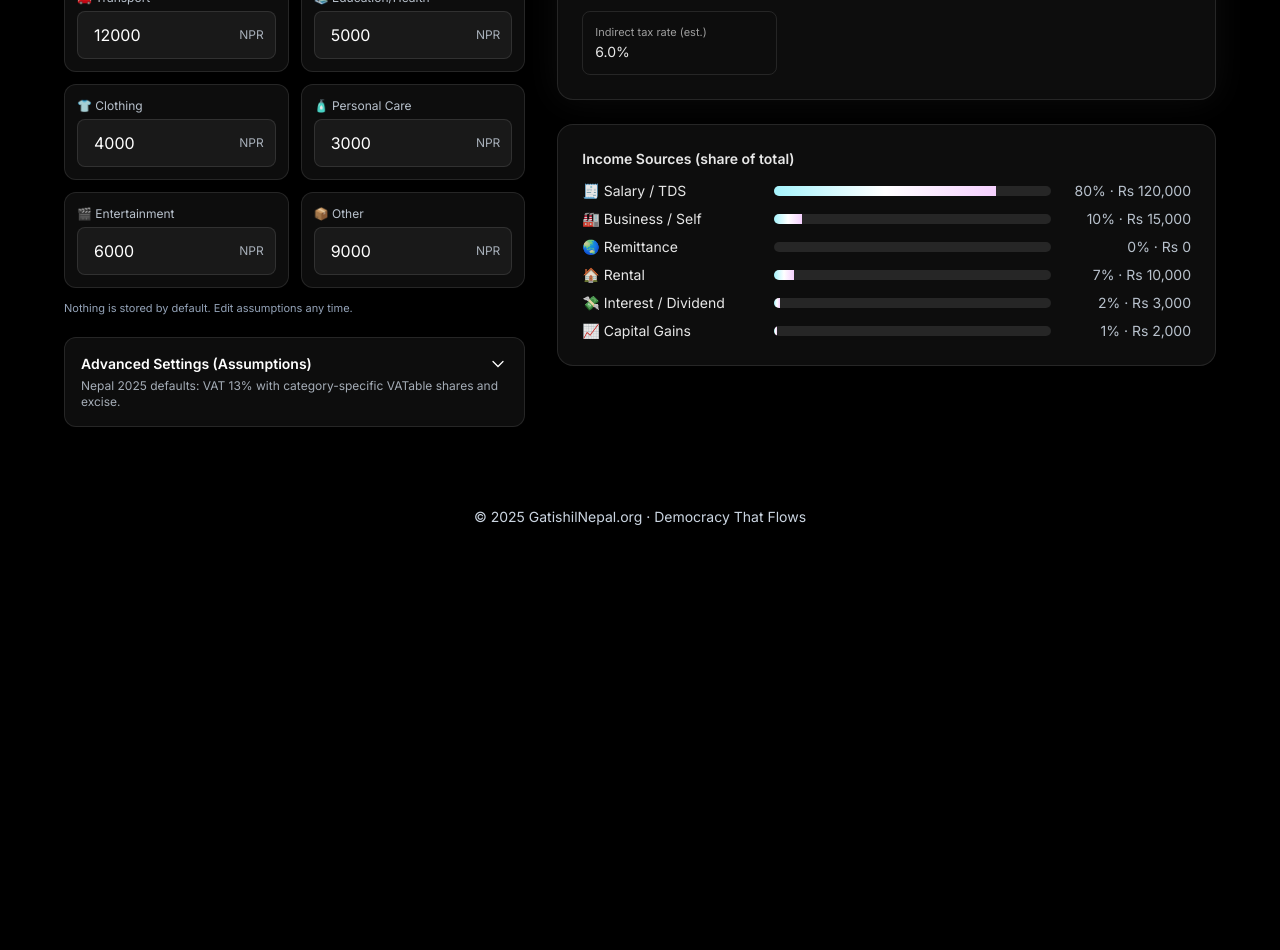
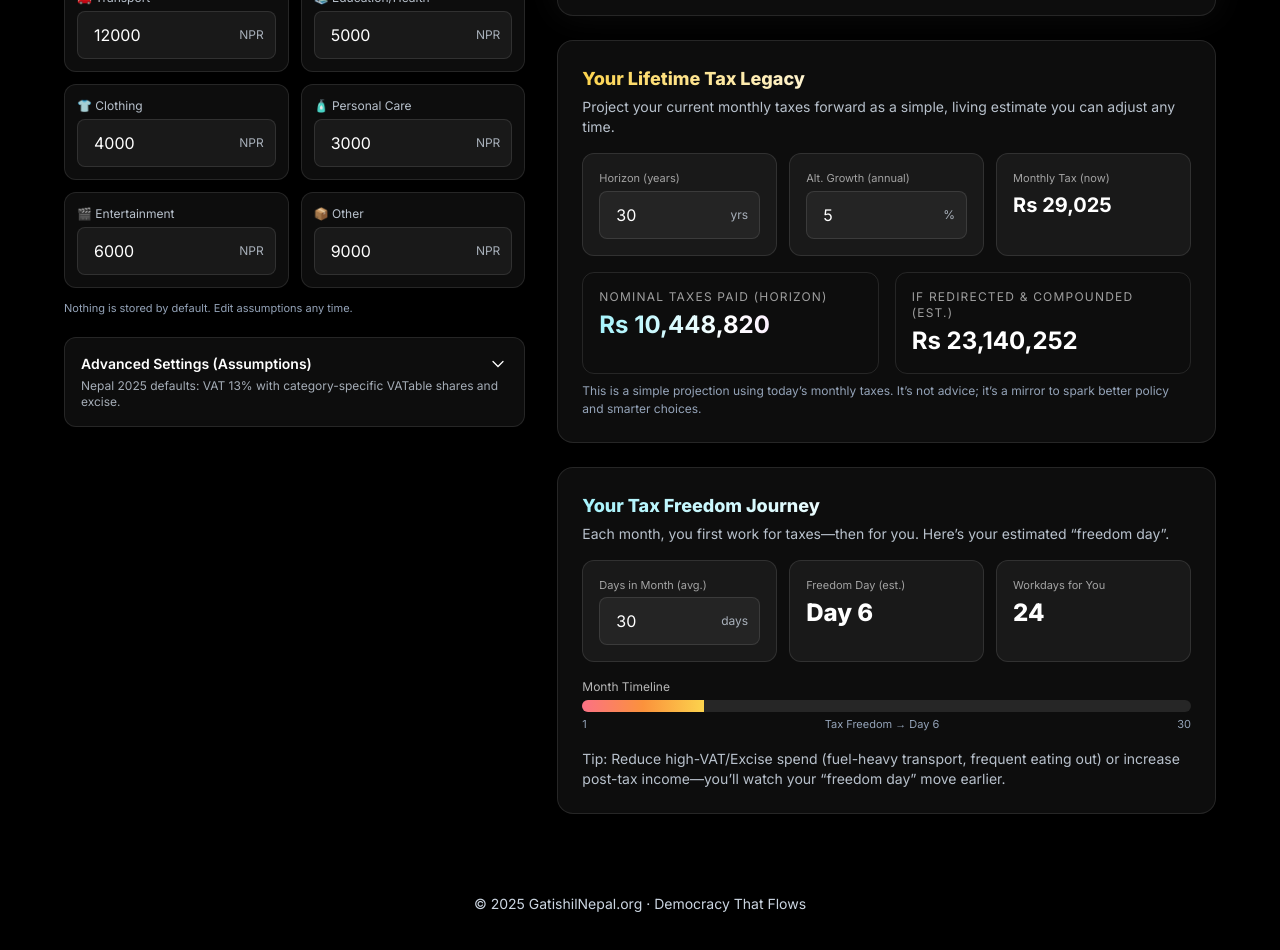
Before and after one commit to Zenslim/Gatishil, a Next.js app: page /tax/calculator in a window 1280 px wide. Shown: the part 1080-2030 px from the top of the page. Before the commit the page ends 1647 px from the top, so only its background shows below. Built offline with nearby package versions, Linux system fonts and the light colour scheme.

Commit message:
Update Chrome.tsx

```diff
--- a/app/tax/calculator/Chrome.tsx
+++ b/app/tax/calculator/Chrome.tsx
@@ -121,21 +121,30 @@ const SETTINGS = {
 export default function ChromeCalculator() {
   const mounted = useMounted();
 
-  // NEW: 6 income sources drive total income
+  // 6 income sources drive total income
   const [incomeMap, setIncomeMap] = useState<Record<IncomeKey, number>>(DEFAULT_INCOME);
   const income = useMemo(
     () => Object.values(incomeMap).reduce((a, v) => a + (v || 0), 0),
     [incomeMap]
   );
 
-  // Direct tax (visible pay-slip/self-assessed)
+  // Direct (visible) monthly tax
   const [directTax, setDirectTax] = useState(20000);
 
   // Spending
   const [spend, setSpend] = useState<Record<CatKey, number>>(DEFAULT_SPEND);
   const [showAdvanced, setShowAdvanced] = useState(false);
 
-  const { hiddenTax, breakdown, totalSpending, effectiveRate, low, high } = useMemo(() => {
+  // Lifetime + Journey controls
+  const [years, setYears] = useState<number>(30);        // horizon for legacy
+  const [growth, setGrowth] = useState<number>(5);       // % annual compounding alt use
+  const [monthDays, setMonthDays] = useState<number>(30);// average month length for journey
+
+  const {
+    hiddenTax, breakdown, totalSpending, effectiveRate, low, high,
+    monthlyTax, legacyNominal, legacyAltWealth, taxFreedomDay
+  } = useMemo(() => {
+    // hidden monthly tax from spend
     let hidden = 0;
     const b: Record<CatKey, { amount: number; pctOfIncome: number }> = {} as any;
 
@@ -148,9 +157,25 @@ export default function ChromeCalculator() {
       b[key] = { amount: sum, pctOfIncome: income ? (sum / income) * 100 : 0 };
     }
 
-    const totalTax = directTax + hidden;
+    const monthlyVisible = directTax;
+    const monthlyHidden  = hidden;
+    const monthlyTotal   = monthlyVisible + monthlyHidden;
+
+    const totalTax = monthlyTotal;
     const eff = income ? (totalTax / income) * 100 : 0;
     const unc = eff * SETTINGS.uncertainty;
+
+    // Lifetime legacy (simple): nominal = monthlyTotal * 12 * years
+    const legacyNominal = monthlyTotal * 12 * years;
+
+    // Alternative wealth if redirected & compounded annually at growth%
+    const r = Math.max(0, growth) / 100;
+    const yearly = monthlyTotal * 12;
+    const legacyAltWealth = r > 0 ? yearly * ((Math.pow(1 + r, years) - 1) / r) : yearly * years;
+
+    // Tax Freedom Journey: day of month spent covering taxes
+    const taxRate = income ? totalTax / income : 0; // monthly
+    const day = Math.min(monthDays, Math.max(1, Math.round(taxRate * monthDays)));
 
     return {
       hiddenTax: hidden,
@@ -159,8 +184,12 @@ export default function ChromeCalculator() {
       effectiveRate: eff,
       low: eff - unc,
       high: eff + unc,
+      monthlyTax: monthlyTotal,
+      legacyNominal,
+      legacyAltWealth,
+      taxFreedomDay: day,
     };
-  }, [income, directTax, spend]);
+  }, [income, directTax, spend, years, growth, monthDays]);
 
   return (
     <main className="relative min-h-screen bg-black text-white">
@@ -188,6 +217,8 @@ export default function ChromeCalculator() {
           <nav className="hidden md:flex gap-6 items-center text-sm text-slate-300">
             <a className="hover:text-white" href="/tax">Intro</a>
             <a className="hover:text-white" href="#advanced">Advanced</a>
+            <a className="hover:text-white" href="#legacy">Legacy</a>
+            <a className="hover:text-white" href="#journey">Journey</a>
           </nav>
           <div className="hidden md:flex items-center gap-2">
             <a href="/login" className="px-3 py-2 border border-white/10 rounded-lg text-xs hover:bg-white/5 transition">Login</a>
@@ -314,8 +345,8 @@ export default function ChromeCalculator() {
             transition={{ duration: 0.6, delay: 0.05 }}
             className="lg:col-span-7"
           >
+            {/* headline block */}
             <div className="rounded-2xl border border-white/10 bg-white/5 backdrop-blur-xl p-6 shadow-[0_0_35px_rgba(255,255,255,0.05)]">
-              {/* headline */}
               <div className="text-center">
                 <div className="text-5xl sm:text-6xl font-extrabold bg-clip-text text-transparent bg-gradient-to-r from-amber-300 via-white to-fuchsia-300">
                   {effectiveRate.toFixed(1)}%
@@ -324,10 +355,15 @@ export default function ChromeCalculator() {
                 <div className="text-xs text-slate-400 mt-1">Range: {low.toFixed(1)}% – {high.toFixed(1)}%</div>
               </div>
 
-              {/* stats */}
               <div className="mt-5 grid grid-cols-1 sm:grid-cols-2 gap-4">
-                <Stat title="Visible Tax" value={`Rs ${formatRs(directTax)}`} />
-                <Stat title="Hidden Tax (est.)" value={`Rs ${formatRs(hiddenTax)}`} highlight />
+                <Stat title="Visible Tax (monthly)" value={`Rs ${formatRs(directTax)}`} />
+                <Stat title="Hidden Tax (monthly est.)" value={`Rs ${formatRs(hiddenTax)}`} highlight />
+              </div>
+
+              <div className="mt-4 grid grid-cols-3 gap-3 text-xs text-slate-300/80">
+                <Fact label="Total Monthly Income" value={`Rs ${formatRs(income)}`} />
+                <Fact label="Total Monthly Spend (est.)" value={`Rs ${formatRs(totalSpending)}`} />
+                <Fact label="Total Monthly Tax (est.)" value={`Rs ${formatRs(monthlyTax)}`} />
               </div>
 
               {/* heatmap */}
@@ -343,41 +379,103 @@ export default function ChromeCalculator() {
                   {microText({ effectiveRate, directTax, hiddenTax })}
                 </div>
               </div>
+            </div>
 
-              {/* footer facts */}
-              <div className="mt-6 grid grid-cols-2 sm:grid-cols-3 gap-3 text-xs text-slate-300/80">
-                <Fact label="Total Monthly Income" value={`Rs ${formatRs(income)}`} />
-                <Fact label="Total Monthly Spend (est.)" value={`Rs ${formatRs(totalSpending)}`} />
-                <Fact label="Direct tax rate" value={`${income ? ((directTax / income) * 100).toFixed(1) : '0.0'}%`} />
-                <Fact label="Indirect tax rate (est.)" value={`${income ? ((hiddenTax / income) * 100).toFixed(1) : '0.0'}%`} />
+            {/* Lifetime Tax Legacy */}
+            <div id="legacy" className="mt-6 rounded-2xl border border-white/10 bg-white/5 p-6">
+              <h3 className="text-lg font-extrabold bg-clip-text text-transparent bg-gradient-to-r from-amber-300 via-white to-fuchsia-300">
+                Your Lifetime Tax Legacy
+              </h3>
+              <p className="text-slate-300/90 text-sm mt-1">
+                Project your current monthly taxes forward as a simple, living estimate you can adjust any time.
+              </p>
+
+              <div className="mt-4 grid grid-cols-1 sm:grid-cols-3 gap-3">
+                <LabeledNumber
+                  label="Horizon (years)"
+                  value={years}
+                  onChange={setYears}
+                  right="yrs"
+                />
+                <LabeledNumber
+                  label="Alt. Growth (annual)"
+                  value={growth}
+                  onChange={setGrowth}
+                  right="%"
+                />
+                <div className="rounded-xl border border-white/10 bg-white/5 p-4">
+                  <div className="text-[11px] text-white/60">Monthly Tax (now)</div>
+                  <div className="mt-1 text-xl font-bold">Rs {formatRs(monthlyTax)}</div>
                 </div>
               </div>
 
-            {/* income share bars */}
-            <div className="mt-6 rounded-2xl border border-white/10 bg-white/5 p-6">
-              <h3 className="text-sm font-semibold text-white/90 mb-3">Income Sources (share of total)</h3>
-              <div className="space-y-2">
-                {INCOME_SOURCES.map(({ key, label }) => {
-                  const v = incomeMap[key] || 0;
-                  const pct = income ? Math.round((v / income) * 100) : 0;
-                  return (
-                    <div key={key} className="flex items-center gap-3">
-                      <div className="min-w-[180px] text-sm text-white/90">{label}</div>
-                      <div className="flex-1 h-2.5 rounded-full bg-white/10 overflow-hidden">
+              <div className="mt-4 grid grid-cols-1 sm:grid-cols-2 gap-4">
+                <Stat
+                  title="Nominal Taxes Paid (Horizon)"
+                  value={`Rs ${formatRs(legacyNominal)}`}
+                  highlight
+                />
+                <Stat
+                  title="If Redirected & Compounded (est.)"
+                  value={`Rs ${formatRs(legacyAltWealth)}`}
+                />
+              </div>
+
+              <p className="text-[12px] text-slate-400 mt-2">
+                This is a simple projection using today’s monthly taxes. It’s not advice; it’s a mirror to
+                spark better policy and smarter choices.
+              </p>
+            </div>
+
+            {/* Tax Freedom Journey */}
+            <div id="journey" className="mt-6 rounded-2xl border border-white/10 bg-white/5 p-6">
+              <h3 className="text-lg font-extrabold bg-clip-text text-transparent bg-gradient-to-r from-cyan-200 via-white to-fuchsia-200">
+                Your Tax Freedom Journey
+              </h3>
+              <p className="text-slate-300/90 text-sm mt-1">
+                Each month, you first work for taxes—then for you. Here’s your estimated “freedom day”.
+              </p>
+
+              <div className="mt-4 grid grid-cols-1 sm:grid-cols-3 gap-3">
+                <LabeledNumber
+                  label="Days in Month (avg.)"
+                  value={monthDays}
+                  onChange={setMonthDays}
+                  right="days"
+                />
+                <div className="rounded-xl border border-white/10 bg-white/5 p-4">
+                  <div className="text-[11px] text-white/60">Freedom Day (est.)</div>
+                  <div className="mt-1 text-2xl font-extrabold">Day {taxFreedomDay}</div>
+                </div>
+                <div className="rounded-xl border border-white/10 bg-white/5 p-4">
+                  <div className="text-[11px] text-white/60">Workdays for You</div>
+                  <div className="mt-1 text-2xl font-extrabold">
+                    {Math.max(0, monthDays - taxFreedomDay)}
+                  </div>
+                </div>
+              </div>
+
+              <div className="mt-4">
+                <div className="text-[12px] text-white/70 mb-1">Month Timeline</div>
+                <div className="h-3 w-full rounded-full bg-white/10 overflow-hidden">
                   <motion.div
                     initial={{ width: 0 }}
-                          whileInView={{ width: `${pct}%` }}
+                    whileInView={{ width: `${(taxFreedomDay / monthDays) * 100}%` }}
                     viewport={{ once: true }}
-                          transition={{ duration: 0.8, ease: 'easeOut' }}
-                          className="h-full bg-gradient-to-r from-cyan-200 via-white to-fuchsia-200"
+                    transition={{ duration: 1, ease: 'easeOut' }}
+                    className="h-full bg-gradient-to-r from-rose-400 via-orange-400 to-amber-300"
                   />
                 </div>
-                      <div className="w-32 text-right text-sm text-slate-300/90">
-                        {pct}% · Rs {formatRs(v)}
+                <div className="flex justify-between text-[11px] text-slate-400 mt-1">
+                  <span>1</span>
+                  <span>Tax Freedom → Day {taxFreedomDay}</span>
+                  <span>{monthDays}</span>
                 </div>
               </div>
-                  );
-                })}
+
+              <div className="mt-4 text-sm text-slate-300/90">
+                Tip: Reduce high-VAT/Excise spend (fuel-heavy transport, frequent eating out) or increase
+                post-tax income—you’ll watch your “freedom day” move earlier.
               </div>
             </div>
           </motion.div>
@@ -413,6 +511,21 @@ function Field({
         {suffix ? <span className="text-slate-300/80">{suffix}</span> : null}
       </div>
       <NumberInput value={value} onChange={onChange} placeholder="0" right="NPR" />
+    </div>
+  );
+}
+
+function LabeledNumber({
+  label, value, onChange, right,
+}: {
+  label: string; value: number; onChange: (v: number) => void; right?: string;
+}) {
+  return (
+    <div className="rounded-xl border border-white/10 bg-white/5 p-4">
+      <div className="text-[11px] text-white/60">{label}</div>
+      <div className="mt-1">
+        <NumberInput value={value} onChange={onChange} right={right} />
+      </div>
     </div>
   );
 }
@@ -514,7 +627,7 @@ function ReceiptHeatmap({
                 className="h-full bg-gradient-to-r from-rose-400 via-orange-400 to-amber-300"
               />
             </div>
-            <div className="w-28 text-right text-sm text-slate-300/90">Rs {formatRs(data.amount)}</div>
+            <div className="w-36 text-right text-sm text-slate-300/90">Rs {formatRs(data.amount)}</div>
           </motion.div>
         );
       })}
```
Lines whose indentation alone changed are shown as unchanged.
